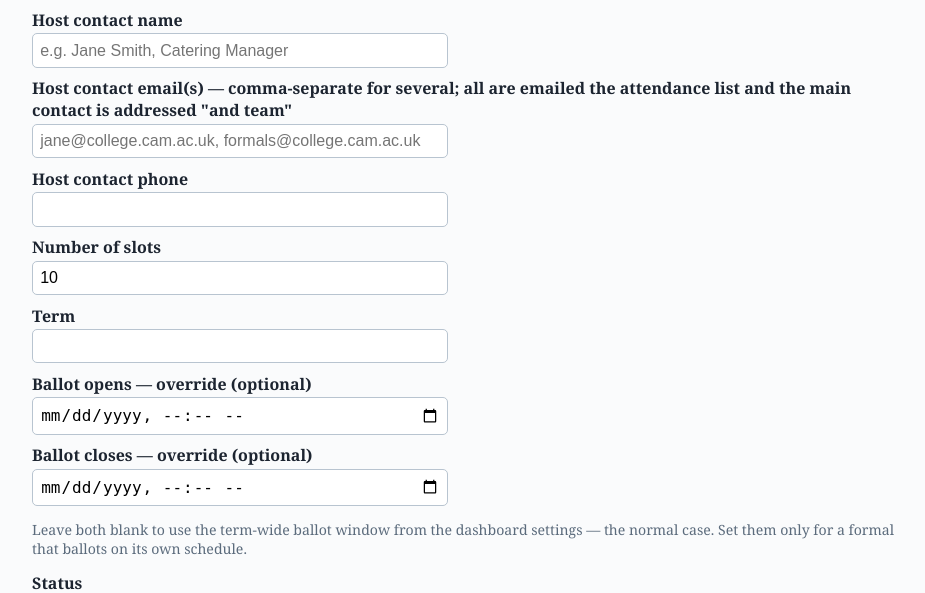
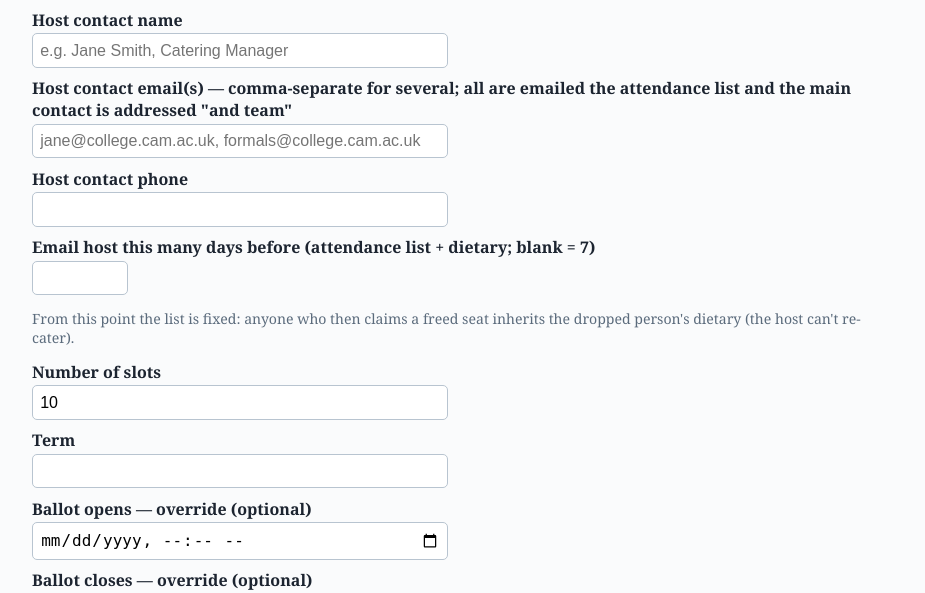
Before and after one commit to Patrick-Gibbs/pembroke-formal-swaps, a Flask app: page /admin/formals/new in a window 1280 px wide. Shown: the part 770-1363 px from the top of the page, without its empty margins (176-1101 px from the left). Run offline with Flask 3, Linux system fonts and the light colour scheme; the visitor is signed in with stand-in values (Sample User, id 1); data comes from the database, SQL or seed files in the repository; parts of the project's set-up code (start-up, migrations or seed data) failed here and were passed over; some libraries are stand-ins or nearby versions.

Commit message:
Per-formal 'email host X days before' lead time; after the host list is sent, a claimed released seat inherits the dropped person's frozen dietary — shown on the claim page, emailed to the claimer (who they replace + the meal), and reflected on rosters/catering lists

```diff
--- a/swaps/db.py
+++ b/swaps/db.py
@@ -34,6 +34,7 @@ def init_db(db_path=None):
                      ("reminder_sent", "INTEGER NOT NULL DEFAULT 0"),
                      ("review_sent", "INTEGER NOT NULL DEFAULT 0"),
                      ("catering_sent", "INTEGER NOT NULL DEFAULT 0"),
+                     ("catering_lead_days", "INTEGER"),
                      ("host_name", "TEXT NOT NULL DEFAULT ''"),
                      ("host_email", "TEXT NOT NULL DEFAULT ''"),
                      ("host_phone", "TEXT NOT NULL DEFAULT ''"),
@@ -46,6 +47,10 @@ def init_db(db_path=None):
                      "INTEGER NOT NULL DEFAULT 0")
         # Pre-existing allocations were emailed under the old flow.
         conn.execute("UPDATE allocations SET notified=1")
+    if "inherited_dietary" not in acols:
+        conn.execute("ALTER TABLE allocations ADD COLUMN inherited_dietary TEXT")
+    if "inherited_from" not in acols:
+        conn.execute("ALTER TABLE allocations ADD COLUMN inherited_from TEXT")
     gcols = {r["name"] for r in conn.execute("PRAGMA table_info(ballot_groups)")}
     if "party_name" not in gcols:
         conn.execute("ALTER TABLE ballot_groups ADD COLUMN party_name "
@@ -56,6 +61,10 @@ def init_db(db_path=None):
     if "general_notified" not in rscols:
         conn.execute("ALTER TABLE released_slots ADD COLUMN general_notified "
                      "INTEGER NOT NULL DEFAULT 0")
+    if "orig_name" not in rscols:
+        conn.execute("ALTER TABLE released_slots ADD COLUMN orig_name TEXT")
+    if "orig_dietary" not in rscols:
+        conn.execute("ALTER TABLE released_slots ADD COLUMN orig_dietary TEXT")
     ucols = {r["name"] for r in conn.execute("PRAGMA table_info(users)")}
     if "calendar_token" not in ucols:
         conn.execute("ALTER TABLE users ADD COLUMN calendar_token TEXT")
--- a/swaps/templates/admin/formal_form.html
+++ b/swaps/templates/admin/formal_form.html
@@ -33,6 +33,11 @@
          placeholder="jane@college.cam.ac.uk, formals@college.cam.ac.uk">
   <label>Host contact phone</label>
   <input type="text" name="host_phone" value="{{ f['host_phone'] if f else '' }}">
+  <label>Email host this many days before (attendance list + dietary; blank = 7)</label>
+  <input type="number" name="catering_lead_days" min="0" max="60" style="max-width:6rem"
+         value="{{ f['catering_lead_days'] if f and f['catering_lead_days'] is not none else '' }}">
+  <p class="muted">From this point the list is fixed: anyone who then claims a
+  freed seat inherits the dropped person's dietary (the host can't re-cater).</p>
   <label>Number of slots</label>
   <input type="number" name="slots" min="1" required value="{{ f['slots'] if f else 10 }}">
   <label>Term</label>
--- a/swaps/templates/claim.html
+++ b/swaps/templates/claim.html
@@ -9,6 +9,12 @@
   {% if priority %}<p class="muted">You missed out in the ballot, so you get a
   head start (at least two hours) on released places before they open to
   everyone.</p>{% endif %}
+  {% if inherit_preview %}
+  <p class="note">⚠️ The host college already has the final catering list, so
+  you'd be taking <b>{{ inherit_preview['replaced'] }}</b>'s place and their
+  fixed meal: <b>{{ inherit_preview['dietary'] }}</b>. Only claim if that works
+  for you.</p>
+  {% endif %}
   <form method="post">
     <input type="hidden" name="_csrf" value="{{ csrf_token() }}">
     <button>Claim this place</button>
--- a/swaps/views/admin.py
+++ b/swaps/views/admin.py
@@ -332,7 +332,18 @@ def _formal_from_form():
             request.form.get("host_email", "").strip()[:200],
             request.form.get("host_phone", "").strip()[:50],
             _parse_endowment(request.form.get("endowment_m", "")),
-            request.form.get("description", "").strip()[:2000])
+            request.form.get("description", "").strip()[:2000],
+            _parse_lead_days(request.form.get("catering_lead_days", "")))
+
+
+def _parse_lead_days(raw):
+    raw = (raw or "").strip()
+    if not raw:
+        return None
+    try:
+        return max(0, int(raw))
+    except ValueError:
+        return None
 
 
 def _parse_endowment(raw):
@@ -369,8 +380,8 @@ def formal_new():
         else:
             db.execute("INSERT INTO formals(host_college, dt, price, slots, term, "
                        "ballot_open, ballot_close, status, location, instructions, "
-                       "host_name, host_email, host_phone, endowment_m, description) "
-                       "VALUES (?,?,?,?,?,?,?,?,?,?,?,?,?,?,?)", vals)
+                       "host_name, host_email, host_phone, endowment_m, description, "
+                       "catering_lead_days) VALUES (?,?,?,?,?,?,?,?,?,?,?,?,?,?,?,?)", vals)
             _remember_endowment(db, vals[0], vals[13])
             audit(db, "admin", "formal_create", f"{vals[0]} {vals[1]}")
             seat_admin(db, vals[4])  # reserve the admin's seat if auto-attend on
@@ -394,7 +405,8 @@ def formal_edit(fid):
         db.execute("UPDATE formals SET host_college=?, dt=?, price=?, slots=?, term=?, "
                    "ballot_open=?, ballot_close=?, status=?, location=?, "
                    "instructions=?, host_name=?, host_email=?, host_phone=?, "
-                   "endowment_m=?, description=? WHERE id=?", vals + (fid,))
+                   "endowment_m=?, description=?, catering_lead_days=? WHERE id=?",
+                   vals + (fid,))
         _remember_endowment(db, vals[0], vals[13])
         audit(db, "admin", "formal_edit", f"id={fid} {vals[0]} {vals[1]}")
         flash("Saved.", "ok")
@@ -432,10 +444,10 @@ def formal_duplicate(fid):
     db.execute(
         "INSERT INTO formals(host_college, dt, price, slots, term, ballot_open, "
         "ballot_close, status, location, instructions, host_name, host_email, "
-        "host_phone, endowment_m, description) SELECT host_college, dt, price, "
-        "slots, term, ballot_open, ballot_close, 'open', location, instructions, "
-        "host_name, host_email, host_phone, endowment_m, description "
-        "FROM formals WHERE id=?", (fid,))
+        "host_phone, endowment_m, description, catering_lead_days) SELECT "
+        "host_college, dt, price, slots, term, ballot_open, ballot_close, 'open', "
+        "location, instructions, host_name, host_email, host_phone, endowment_m, "
+        "description, catering_lead_days FROM formals WHERE id=?", (fid,))
     audit(db, "admin", "formal_duplicate", f"from={fid}")
     seat_admin(db, f["term"])
     flash(f"Duplicated {f['host_college']} — edit the copy's date as needed.", "ok")
@@ -468,15 +480,16 @@ def formals_import():
             db.execute(
                 "INSERT INTO formals(host_college, dt, price, slots, term, "
                 "ballot_open, ballot_close, status, location, instructions, "
-                "host_name, host_email, host_phone, description) "
-                "VALUES (?,?,?,?,?,?,?,'open',?,?,?,?,?,?)",
+                "host_name, host_email, host_phone, description, catering_lead_days) "
+                "VALUES (?,?,?,?,?,?,?,'open',?,?,?,?,?,?,?)",
                 (college, dt, r.get("price", ""), slots,
                  r.get("term") or get_setting(db, "current_term"),
                  (r.get("ballot_open") or "").replace("T", " "),
                  (r.get("ballot_close") or "").replace("T", " "),
                  r.get("location", ""), r.get("instructions", ""),
                  r.get("host_name", ""), r.get("host_email", ""),
-                 r.get("host_phone", ""), r.get("description", "")))
+                 r.get("host_phone", ""), r.get("description", ""),
+                 _parse_lead_days(r.get("catering_lead_days", ""))))
             created += 1
         if created:
             audit(db, "admin", "formals_import", f"created={created}")
@@ -679,22 +692,29 @@ def roster(fid):
     f = db.execute("SELECT * FROM formals WHERE id=?", (fid,)).fetchone()
     if f is None:
         return redirect(url_for("admin.dashboard"))
-    rows = db.execute(
-        "SELECT a.id AS alloc_id, a.status, a.source, u.id AS user_id, u.first_name, "
-        "u.last_name, u.email, u.dietary_flags, u.dietary_other "
-        "FROM allocations a JOIN users u ON u.id = a.user_id "
+    from ..services import resolve_dietary
+    raw = db.execute(
+        "SELECT a.id AS alloc_id, a.status, a.source, a.inherited_dietary, "
+        "a.inherited_from, u.id AS user_id, u.first_name, u.last_name, u.email, "
+        "u.dietary_flags, u.dietary_other FROM allocations a "
+        "JOIN users u ON u.id = a.user_id "
         "WHERE a.formal_id=? ORDER BY a.status, u.last_name", (fid,)).fetchall()
+    rows = []
+    for r in raw:
+        d = dict(r)
+        d["dietary"] = resolve_dietary(r["inherited_dietary"], r["dietary_flags"],
+                                       r["dietary_other"])
+        rows.append(d)
     if request.args.get("csv"):
         buf = io.StringIO()
         w = csv.writer(buf)
-        w.writerow(["first_name", "last_name", "email", "dietary", "status", "source"])
+        w.writerow(["first_name", "last_name", "email", "dietary", "in_place_of",
+                    "status", "source"])
         for r in rows:
             if r["status"] != "active":
                 continue
-            diet = ", ".join(filter(None, [r["dietary_flags"].replace(",", "; "),
-                                           r["dietary_other"]]))
-            w.writerow([r["first_name"], r["last_name"], r["email"], diet,
-                        r["status"], r["source"]])
+            w.writerow([r["first_name"], r["last_name"], r["email"], r["dietary"],
+                        r["inherited_from"] or "", r["status"], r["source"]])
         return Response(buf.getvalue(), mimetype="text/csv", headers={
             "Content-Disposition":
                 f"attachment; filename=formal-{fid}-{f['host_college']}.csv"})
--- a/swaps/views/main.py
+++ b/swaps/views/main.py
@@ -639,14 +639,36 @@ def claim(formal_id):
         abort(404)
     if request.method == "POST":
         try:
-            claim_seat(db, current_user()["id"], formal_id)
-            flash(f"You're in! You have a place at the {f['host_college']} formal.", "ok")
+            inherited = claim_seat(db, current_user()["id"], formal_id)
+            if inherited:
+                from .. import emailer
+                emailer.claim_inherited_email(current_user()["email"], f,
+                                              inherited["replaced"], inherited["dietary"])
+                flash(f"You're in! You're taking {inherited['replaced']}'s place — "
+                      f"the host list is already set, so your meal is fixed to: "
+                      f"{inherited['dietary']}. We've emailed you the details.", "ok")
+            else:
+                flash(f"You're in! You have a place at the {f['host_college']} formal.",
+                      "ok")
             return redirect(url_for("main.me"))
         except ClaimError as e:
             flash(str(e), "error")
-    from ..services import user_missed_all
+    from ..services import user_missed_all, utcnow_str
     priority = user_missed_all(db, current_user()["id"], f["term"])
+    # If the host list is already out, the next released seat this user would get
+    # carries a frozen dietary — surface it before they claim.
+    inherit_preview = None
+    if f["catering_sent"]:
+        avail = "release_at" if priority else "COALESCE(general_at, release_at)"
+        row = db.execute(
+            f"SELECT orig_name, orig_dietary FROM released_slots "  # noqa: S608
+            f"WHERE formal_id=? AND claimed_by IS NULL AND orig_dietary IS NOT NULL "
+            f"AND {avail} <= ? ORDER BY release_at LIMIT 1",
+            (formal_id, utcnow_str())).fetchone()
+        if row:
+            inherit_preview = {"replaced": row["orig_name"], "dietary": row["orig_dietary"]}
     return render_template("claim.html", formal=f, priority=priority,
+                           inherit_preview=inherit_preview,
                            free=free_seats(db, formal_id, f["slots"], priority=priority))
 
 
```
Also changed, not shown: schema.sql (+6 -1 lines), swaps/emailer.py (+16 -12 lines), swaps/services.py (+64 -18 lines), swaps/templates/admin/roster.html (+4 -3 lines), tests/test_claim_release.py (+41 -0 lines), tests/test_scheduled.py (+1 -1 lines).
